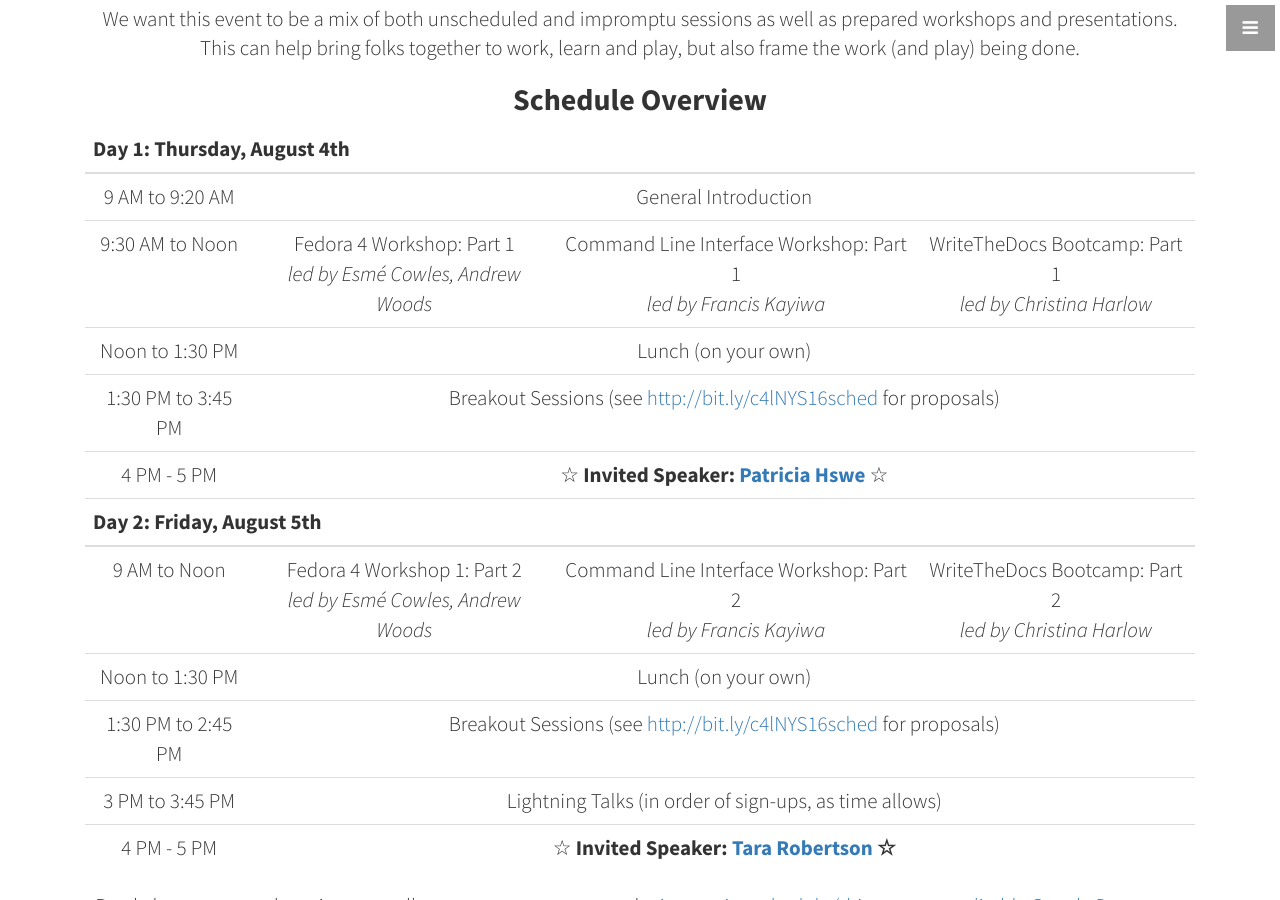
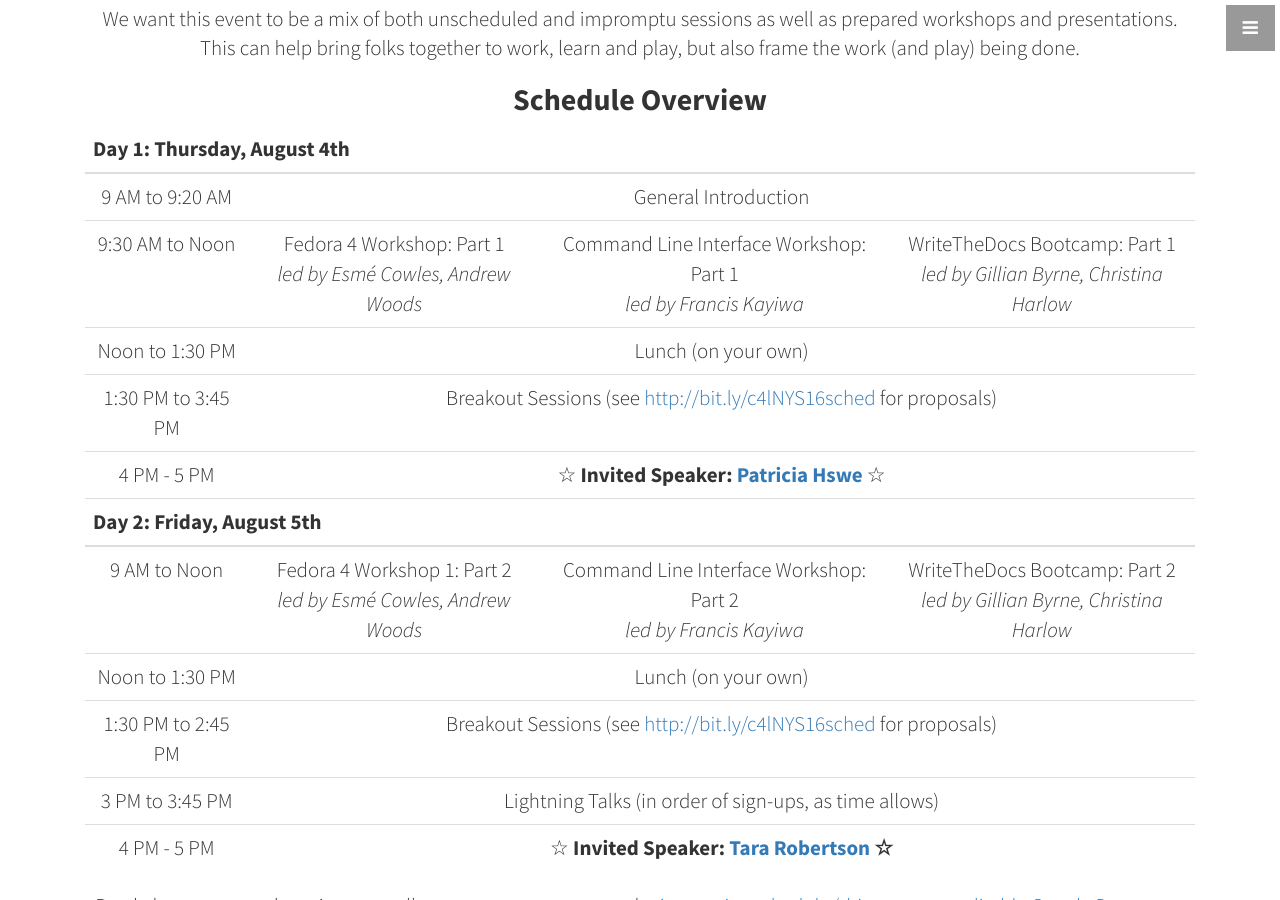
Before and after one commit to code4libNYS/2016, a Jekyll site: the page built from index.html, in a window 1280 px wide and 900 px high, scrolled down 2491 px. Built offline with Jekyll 4.4.1, drawn with Linux system fonts in a browser that asks for light colours.

Commit message:
update sched with gillian as co-leader

```diff
--- a/_includes/sched.html
+++ b/_includes/sched.html
@@ -28,7 +28,7 @@
               <td class="lead">Command Line Interface Workshop: Part 1 <br />
               <i>led by Francis Kayiwa</i></td>
               <td class="lead">WriteTheDocs Bootcamp: Part 1 <br />
-              <i>led by Christina Harlow</i></td>
+              <i>led by Gillian Byrne, Christina Harlow</i></td>
             </tr>
             <tr>
               <td class="lead">Noon to 1:30 PM</td>
@@ -56,7 +56,7 @@
               <td class="lead">Command Line Interface Workshop: Part 2 <br />
               <i>led by Francis Kayiwa</i></td>
               <td class="lead">WriteTheDocs Bootcamp: Part 2 <br />
-              <i>led by Christina Harlow</i></td>
+              <i>led by Gillian Byrne, Christina Harlow</i></td>
             </tr>
             <tr>
               <td class="lead">Noon to 1:30 PM</td>
```
